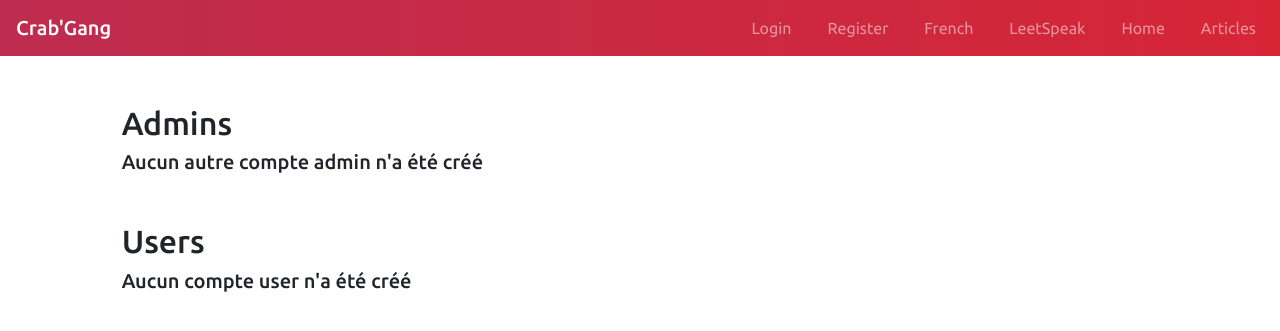
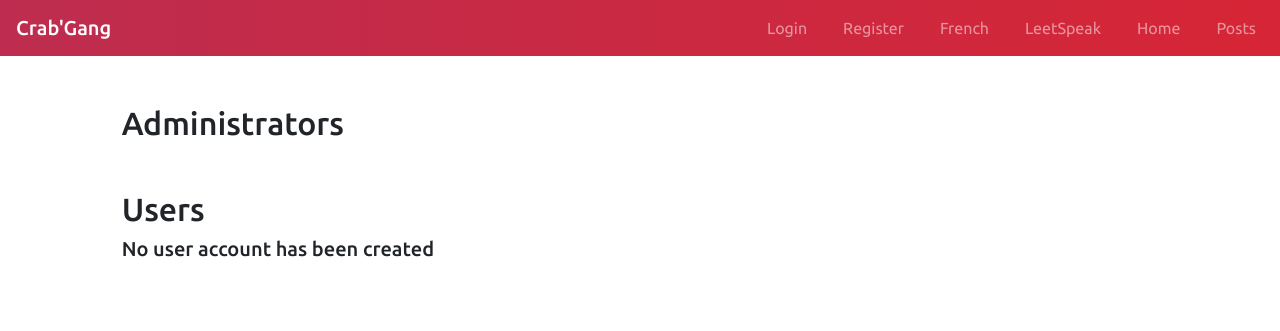
Before and after one commit to CrabGang-Team/crabgang2020, a Symfony app: template templates/admin/users.html.twig in a window 1280 px wide. Shown: the top 331 px of the page. Run offline with Twig, Linux system fonts and the light colour scheme; the template is opened without the code that fills it, so the values that code supplies are empty; some libraries are stand-ins or nearby versions.

Commit message:
Feat: Added last translations and leet-speak (Everything works)

```diff
--- a/templates/admin/users.html.twig
+++ b/templates/admin/users.html.twig
@@ -1,6 +1,6 @@
 {% extends 'base.html.twig' %}
 
-{% block title %}Users
+{% block title %}{{ "admin.users.page.title" | trans }}
 {% endblock %}
 
 
@@ -10,49 +10,45 @@
 		<div class="row justify-content-center">
 			<div class="col-10">
 
-				<h2>Admins</h2>
-				{% if admins|length > 0 %}
+				<h2 leet-speak>{{ "admin.users.admins" | trans }}</h2>
 				{% for key, admin in admins %}
 					<div class="card {{ key > 0 ? 'mt-3' : '' }}">
 						<div class="card-body">
 							<div class="row">
 								<div class="col-8">
-										<h5 class="card-title">{{ admin.username }}</h5>
+									<h5 class="card-title" leet-speak>{{ admin.username }}</h5>
 								</div>
 								<div class="col-4 text-right">
-										<a href="{{ url('admin_user_posts', {user: admin.id}) }}" class="btn btn-outline-primary mr-2">Posts</a>
+									<a href="{{ url('admin_user_posts', {user: admin.id}) }}" class="btn btn-outline-primary mr-2" leet-speak>{{ "admin.users.buttons.posts" | trans }}</a>
 									{% if admin.id != app.user.id %}
-											<a href="{{ url('admin_user_delete', {user: admin.id}) }}" class="btn btn-danger">Delete</a>
+										<a href="{{ url('admin_user_delete', {user: admin.id}) }}" class="btn btn-danger" leet-speak>{{ "admin.users.buttons.delete" | trans }}</a>
 									{% endif %}
 								</div>
 							</div>
 						</div>
 					</div>
 				{% endfor %}
-				{% else %}
-					<h5>Aucun autre compte admin n'a été créé</h5>
-				{% endif %}
 
 
-				<h2 class="mt-5">Users</h2>
+				<h2 class="mt-5" leet-speak>{{ "admin.users.users" | trans }}</h2>
 				{% if users|length > 0 %}
 					{% for key, user in users %}
 						<div class="card {{ key > 0 ? 'mt-3' : '' }}">
 							<div class="card-body">
 								<div class="row">
 									<div class="col-8">
-										<h5 class="card-title">{{ user.username }}</h5>
+										<h5 class="card-title" leet-speak>{{ user.username }}</h5>
 									</div>
 									<div class="col-4 text-right">
-										<a href="{{ url('admin_user_posts', {user: user.id}) }}" class="btn btn-outline-primary mr-2">Posts</a>
-										<a href="{{ url('admin_user_delete', {user: user.id}) }}" class="btn btn-danger">Delete</a>
+										<a href="{{ url('admin_user_posts', {user: user.id}) }}" class="btn btn-outline-primary mr-2" leet-speak>{{ "admin.users.buttons.posts" | trans }}</a>
+										<a href="{{ url('admin_user_delete', {user: user.id}) }}" class="btn btn-danger" leet-speak>{{ "admin.users.buttons.delete" | trans }}</a>
 									</div>
 								</div>
 							</div>
 						</div>
 					{% endfor %}
 				{% else %}
-					<h5>Aucun compte user n'a été créé</h5>
+					<h5 leet-speak>{{ "admin.users.users.empty" | trans }}</h5>
 				{% endif %}
 
 
--- a/templates/base.html.twig
+++ b/templates/base.html.twig
@@ -56,7 +56,7 @@
 					<a class="nav-link" leet-speak onclick="Base.changeLocale('{{app.request.locale}}')">{{ app.request.locale == "fr" ? "language.english" | trans : "language.french" | trans }}</a>
 					<a class="nav-link" leet-speak onclick="LeetSpeak.toggle()">LeetSpeak</a>
 					<a class="nav-link" leet-speak href="{{ url('home') }}">{{ "navbar.items.home" | trans }}</a>
-					<a class="nav-link" leet-speak href="{{ url('posts') }}">Articles</a>
+					<a class="nav-link" leet-speak href="{{ url('posts') }}">{{ "navbar.items.articles" | trans }}</a>
 				</div>
 			</div>
 		</nav>
--- a/templates/components/tile.html.twig
+++ b/templates/components/tile.html.twig
@@ -3,6 +3,6 @@
       <div class="tile-icon">
          <i class="fas fa-list"></i>
       </div>
-      <h3>{{ title }}</h3>
+      <h3 leet-speak>{{ title }}</h3>
    </div>
 </a>
--- a/templates/registration/register.html.twig
+++ b/templates/registration/register.html.twig
@@ -18,11 +18,13 @@
 
             {{ form_row(registrationForm.username, {
                 label: "inscription.username" | trans,
-                attr: {class: "form-control mb-3"}
+                attr: {class: "form-control mb-3"},
+                label_attr: {"leet-speak": ""}
             }) }}
             {{ form_row(registrationForm.plainPassword, {
                 label: "inscription.password" | trans,
-                attr: {class: "form-control"}
+                attr: {class: "form-control"},
+                label_attr: {"leet-speak": ""}
             }) }}
 
             <button type="submit" class="btn btn-lg btn-primary mt-3" leet-speak>{{ "inscription.button" | trans }}</button>
--- a/translations/messages.en.yaml
+++ b/translations/messages.en.yaml
@@ -4,6 +4,7 @@ language.french: "French"
 navbar.items.home: "Home"
 navbar.items.admin: "Admin"
 navbar.items.write: "Write"
+navbar.items.articles: "Posts"
 navbar.items.connexion: "Login"
 navbar.items.inscription: "Register"
 navbar.items.deconnexion: "Logout"
@@ -26,11 +27,26 @@ home.compteur.jours: "Days"
 home.compteur.heures: "Hours"
 home.compteur.minutes: "Minutes"
 home.compteur.secondes: "Seconds"
+home.lastPosts.title: "Last posts"
+home.lastPosts.button.read: "Read"
+
+post.full.page.title: "Post"
+post.full.button.back: "Back"
+post.full.written.by: "Written by"
+post.full.lastPosts: "Last posts"
+post.full.lastPosts.button.read: "Read"
+post.full.lastPosts.empty: "There are no items available"
+
+posts.empty: "There are no items available"
+posts.button.read: "Read"
+posts.page.title: "Posts"
 
 login.title: "Login"
 login.username: "Username"
 login.password: "Password"
 login.button: "Log in"
+login.logout: "Logout"
+login.login.as: "You are logged in as"
 
 inscription.title: "Registration"
 inscription.username: "Username"
@@ -47,5 +63,22 @@ write.input.button: "Post"
 admin.dashboard.users: "Users"
 admin.dashboard.posts: "Posts"
 admin.dashboard.page.title: "Dashboard"
+admin.posts.page.title: "Posts"
+admin.posts.read: "Read"
+admin.posts.delete: "Delete"
+admin.posts.empty: "No articles have been posted"
+
+admin.users.posts.read: "Read"
+admin.users.posts.delete: "Delete"
+admin.users.posts.empty: "This user has not posted anything"
+admin.users.posts.delete.user: "Delete this user"
+admin.users.posts.page.title: "Posts"
+
+admin.users.page.title: "Users"
+admin.users.admins: "Administrators"
+admin.users.users: "Users"
+admin.users.buttons.posts: "Posts"
+admin.users.buttons.delete: "Delete"
+admin.users.users.empty: "No user account has been created"
 
 error.form.csrf: "Invalid CSRF Token"
```
Also changed, not shown: src/Controller/AdminController.php (+17 -2 lines), templates/admin/posts.html.twig (deleted, +0 -44 lines), templates/admin/user-posts.html.twig (+8 -8 lines), templates/main/home.html.twig (+4 -7 lines), templates/main/post-full.html.twig (+11 -11 lines), templates/main/posts.html.twig (+11 -7 lines), templates/security/login.html.twig (+4 -3 lines), translations/messages.fr.yaml (+35 -0 lines). Lines whose indentation alone changed are shown as unchanged.
